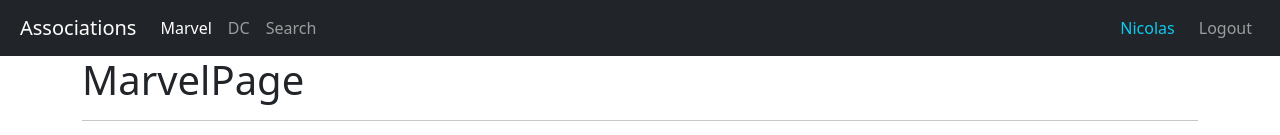
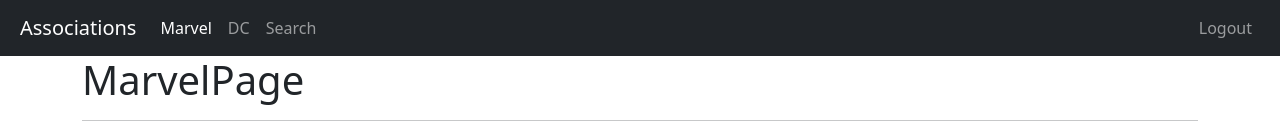
Before and after one commit to nicogambolati/heroes-spa, a React (Vite) app: page /marvel in a window 1280 px wide. Shown: the top 135 px of the page. Built offline with nearby package versions, Linux system fonts and the light colour scheme.

Commit message:
shows user name logged

```diff
--- a/src/ui/components/Navbar.jsx
+++ b/src/ui/components/Navbar.jsx
@@ -1,7 +1,10 @@
-import { Link, NavLink, useNavigate } from "react-router-dom";
+import { useContext } from "react";
+import { NavLink, useNavigate } from "react-router-dom";
+import { AuthContext } from "../../auth";
 
 export const Navbar = () => {
   const navigate = useNavigate();
+  const {user} = useContext(AuthContext);
 
   const onLogout = () => {
     navigate("/login", {
@@ -60,7 +63,7 @@
 
           <div className="navbar-collapse collapse w-100 order-3 dual-collapse2 d-flex justify-content-end">
             <ul className="navbar-nav d-flex flex-row gap-2 ml-auto">
-              <span className="nav-item nav-link text-info">Nicolas</span>
+              <span className="nav-item nav-link text-info">{user?.name}</span>
               <button className="nav-item nav-link btn" onClick={onLogout}>
                 Logout
               </button>
```
